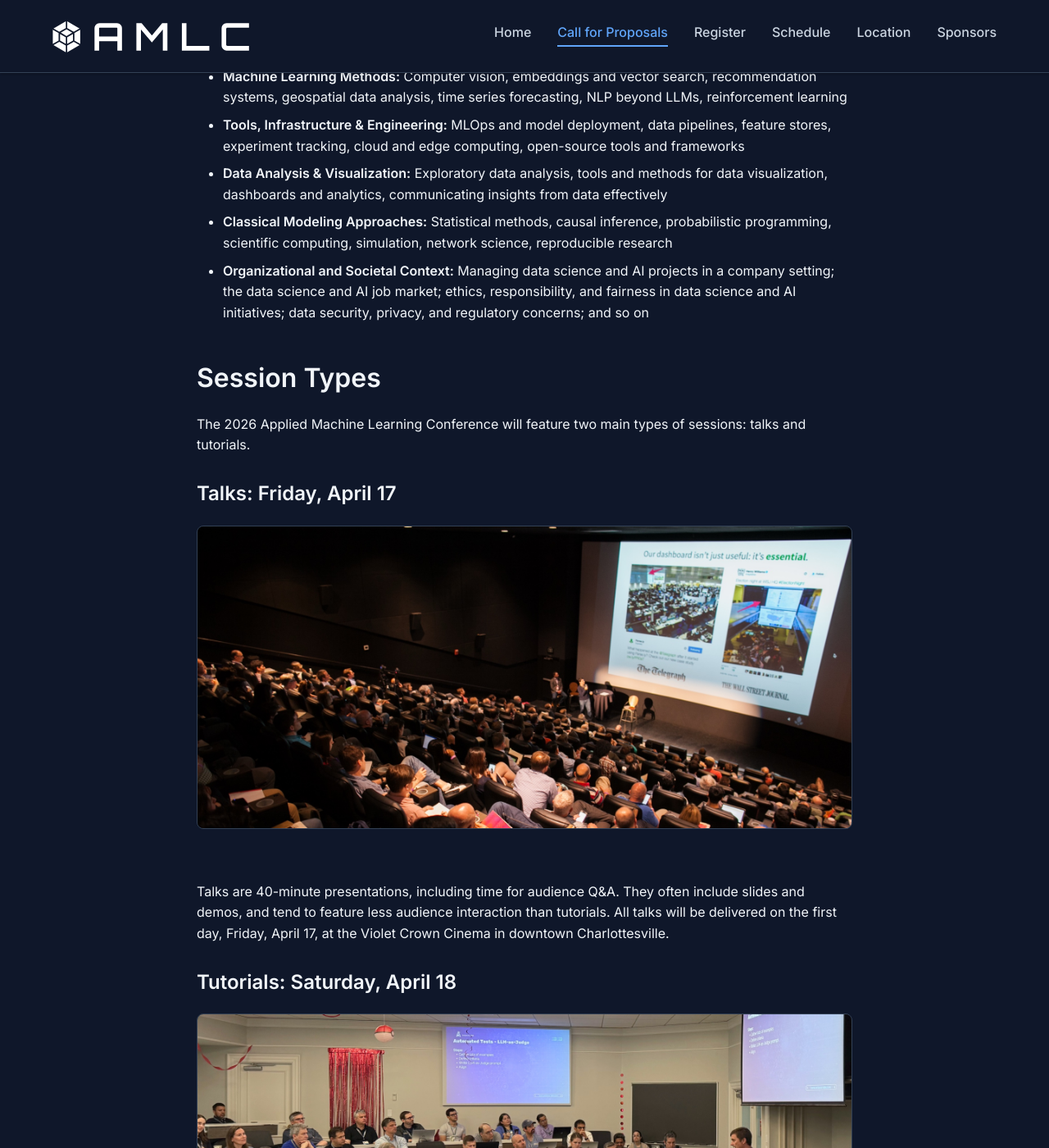
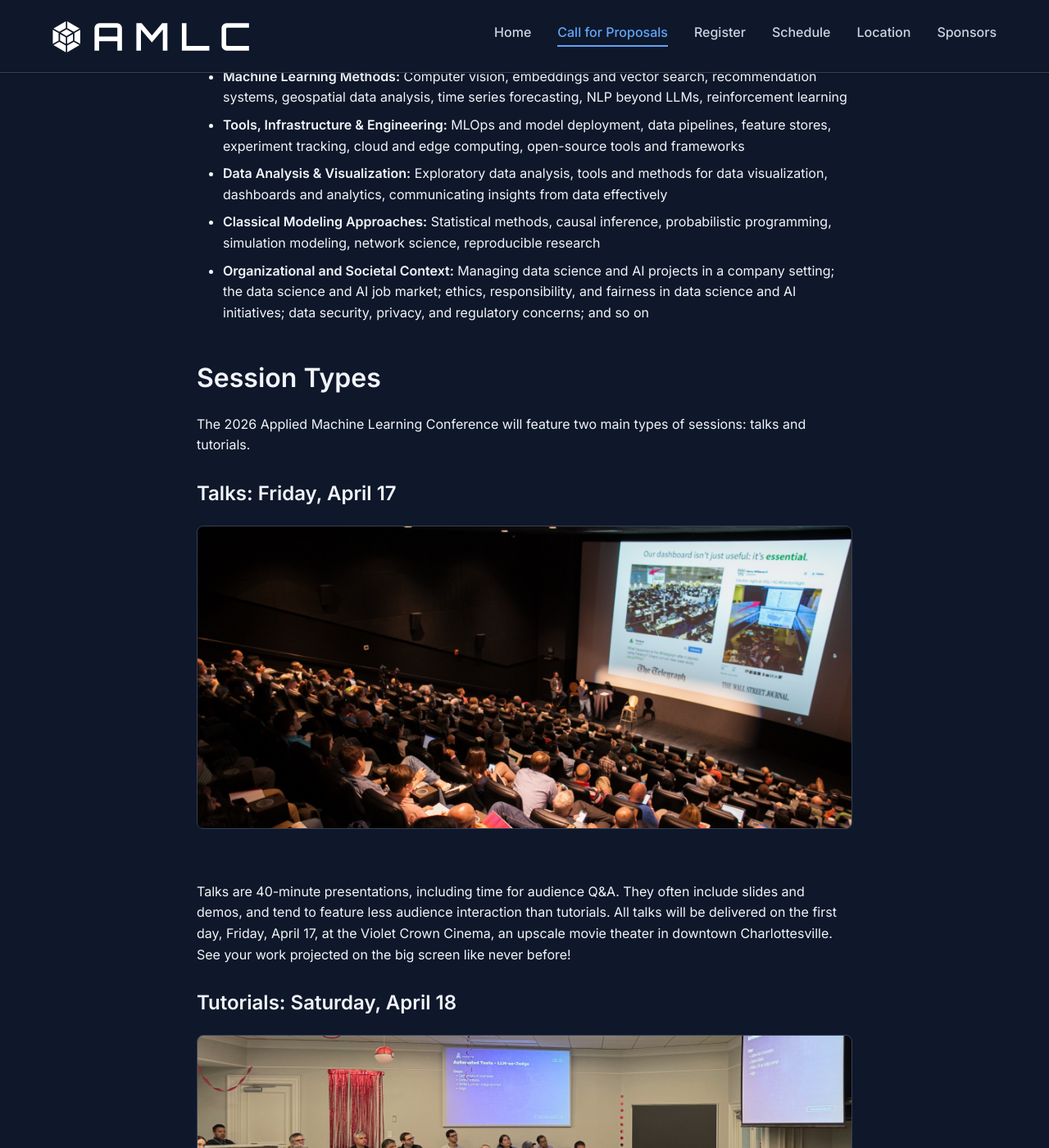
Before and after one commit to pwharrison/amlc-website, a Jekyll site: the page built from 2026/cfp.md, in a window 1280 px wide and 1400 px high, scrolled down 1162 px. Shown: the whole window at 82% size. Built offline with Jekyll 4.4.1, drawn with Linux system fonts in a browser that asks for light colours.

Commit message:
update Call for Proposals page

```diff
--- a/2026/cfp.md
+++ b/2026/cfp.md
@@ -32,7 +32,7 @@ The Program Committee welcomes proposals for talks and tutorials covering a wide
 - **Machine Learning Methods:** Computer vision, embeddings and vector search, recommendation systems, geospatial data analysis, time series forecasting, NLP beyond LLMs, reinforcement learning
 - **Tools, Infrastructure & Engineering:** MLOps and model deployment, data pipelines, feature stores, experiment tracking, cloud and edge computing, open-source tools and frameworks
 - **Data Analysis & Visualization:** Exploratory data analysis, tools and methods for data visualization, dashboards and analytics, communicating insights from data effectively
-- **Classical Modeling Approaches:** Statistical methods, causal inference, probabilistic programming, scientific computing, simulation, network science, reproducible research
+- **Classical Modeling Approaches:** Statistical methods, causal inference, probabilistic programming, simulation modeling, network science, reproducible research
 - **Organizational and Societal Context:** Managing data science and AI projects in a company setting; the data science and AI job market; ethics, responsibility, and fairness in data science and AI initiatives; data security, privacy, and regulatory concerns; and so on
 
 ## Session Types
@@ -45,7 +45,7 @@ The 2026 Applied Machine Learning Conference will feature two main types of sess
   <img src="{{ '/assets/images/cfp-talks.jpg' | relative_url }}" alt="Talks at the Violet Crown Cinema">
 </div>
 
-Talks are 40-minute presentations, including time for audience Q&A. They often include slides and demos, and tend to feature less audience interaction than tutorials. All talks will be delivered on the first day, Friday, April 17, at the Violet Crown Cinema in downtown Charlottesville.
+Talks are 40-minute presentations, including time for audience Q&A. They often include slides and demos, and tend to feature less audience interaction than tutorials. All talks will be delivered on the first day, Friday, April 17, at the Violet Crown Cinema, an upscale movie theater in downtown Charlottesville. See your work projected on the big screen like never before!
 
 ### Tutorials: Saturday, April 18
 
```
